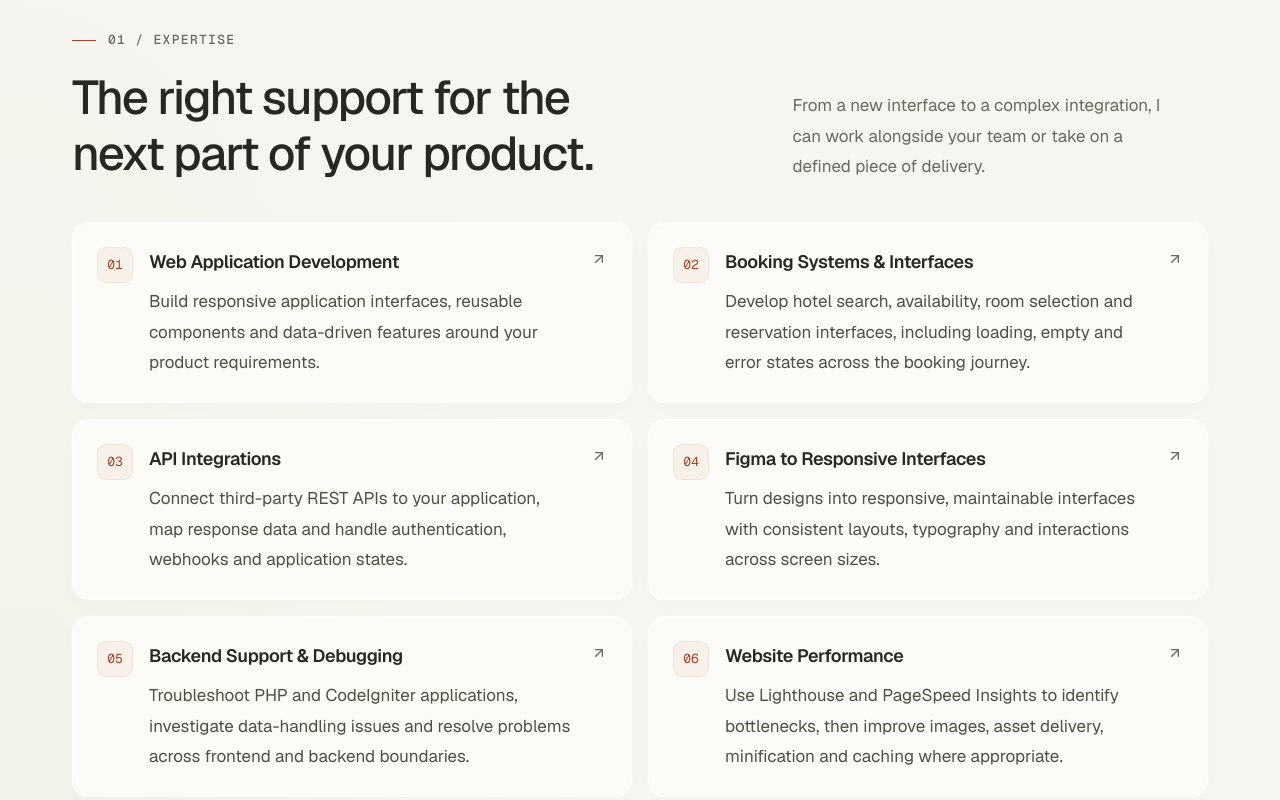
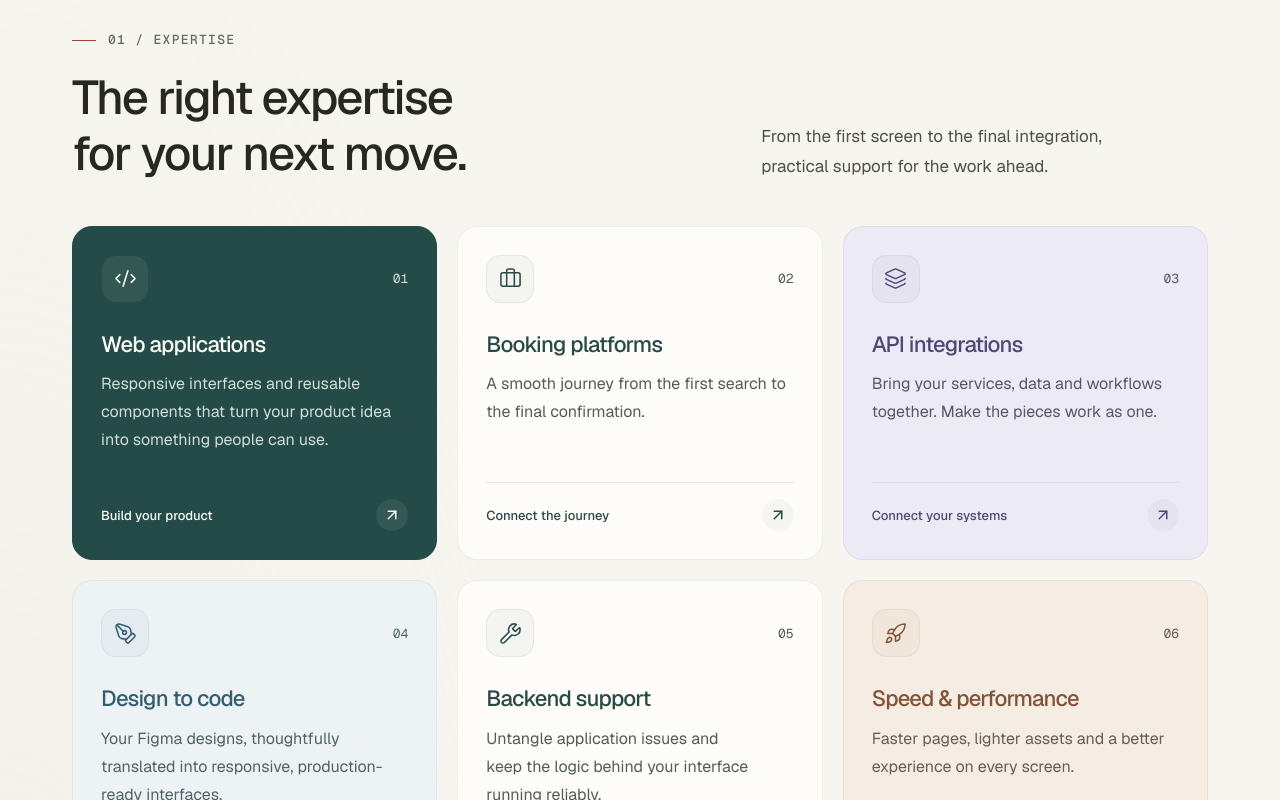
Before and after one commit to Abid-Hussain81/personal_portfolio, a Next.js app: page / in a window 1280 px wide. Shown: the part 920-1720 px from the top of the page. Built offline with nearby package versions, Linux system fonts and the light colour scheme; no server answers.

Commit message:
Redesign expertise cards with lighter content and calmer motion

```diff
--- /dev/null
+++ b/src/app/expertise-cards.css
@@ -0,0 +1,50 @@
+.home-page .expertise-intro { display: grid; align-items: end; gap: 1.5rem 4rem; }
+.home-page .expertise-intro .section-heading { max-width: 39rem; }
+.home-page .expertise-intro-copy { max-width: 24rem; font-size: 1.0625rem; line-height: 1.8; color: var(--muted-foreground); }
+.home-page .expertise-grid { display: grid; gap: 1rem; margin-top: 2.75rem; }
+.home-page .expertise-card {
+  --expertise-bg: #fdfcf8;
+  --expertise-ink: #294b46;
+  --expertise-body: #535c56;
+  --expertise-edge: #294b4614;
+  --expertise-tint: #294b460a;
+  position: relative;
+  display: flex;
+  flex-direction: column;
+  height: 100%;
+  min-height: 19rem;
+  padding: 1.75rem;
+  border: 1px solid var(--expertise-edge);
+  border-radius: 1.25rem;
+  background: var(--expertise-bg);
+  color: var(--expertise-ink);
+  transition: transform .3s ease, box-shadow .3s ease, border-color .3s ease;
+}
+.home-page .expertise-card-web-applications { --expertise-bg: #244b47; --expertise-ink: #fafbf4; --expertise-body: #d0dfd8; --expertise-edge: #244b47; --expertise-tint: #ffffff12; }
+.home-page .expertise-card-api-integrations { --expertise-bg: #eceaf5; --expertise-ink: #504773; --expertise-body: #59556b; --expertise-edge: #50477314; --expertise-tint: #5047730a; }
+.home-page .expertise-card-figma-to-code { --expertise-bg: #edf3f5; --expertise-ink: #345d70; --expertise-body: #50616a; --expertise-edge: #345d7014; --expertise-tint: #345d700a; }
+.home-page .expertise-card-website-performance { --expertise-bg: #f5ede3; --expertise-ink: #835338; --expertise-body: #6c5b50; --expertise-edge: #83533814; --expertise-tint: #8353380a; }
+.home-page .expertise-card-top { display: flex; align-items: center; justify-content: space-between; gap: 1rem; }
+.home-page .expertise-card-icon { display: grid; place-items: center; width: 3rem; height: 3rem; border: 1px solid var(--expertise-edge); border-radius: .9rem; background: var(--expertise-tint); }
+.home-page .expertise-card-index { font-family: var(--font-geist-mono), monospace; font-size: .8125rem; color: var(--expertise-body); }
+.home-page .expertise-card-copy { flex: 1; margin-top: 1.75rem; }
+.home-page .expertise-card h3 { font-size: 1.375rem; font-weight: 500; letter-spacing: -.035em; line-height: 1.25; }
+.home-page .expertise-card-copy p { max-width: 32ch; margin-top: .75rem; font-size: 1rem; line-height: 1.75; color: var(--expertise-body); text-wrap: pretty; }
+.home-page .expertise-card-bottom { display: flex; align-items: center; justify-content: space-between; gap: 1rem; margin-top: 1.75rem; padding-top: 1rem; border-top: 1px solid var(--expertise-edge); font-size: .8125rem; font-weight: 500; }
+.home-page .expertise-card-arrow { display: grid; place-items: center; flex-shrink: 0; width: 2rem; height: 2rem; border-radius: 50%; background: var(--expertise-tint); transition: background .3s ease, transform .3s ease; }
+.home-page .expertise-card:focus-visible { outline-color: var(--expertise-ink); outline-offset: 4px; }
+@media (hover: hover) and (pointer: fine) and (prefers-reduced-motion: no-preference) {
+  .home-page .expertise-card:hover { transform: translateY(-4px); border-color: var(--expertise-ink); box-shadow: 0 14px 32px #294b460c; }
+  .home-page .expertise-card:hover .expertise-card-arrow { transform: translate(2px, -2px); }
+}
+@media (min-width: 640px) { .home-page .expertise-grid { grid-template-columns: repeat(2, minmax(0, 1fr)); } }
+@media (min-width: 1024px) {
+  .home-page .expertise-intro { grid-template-columns: 1.4fr 1fr; }
+  .home-page .expertise-grid { grid-template-columns: repeat(3, minmax(0, 1fr)); gap: 1.25rem; }
+}
+@media (max-width: 639px) {
+  .home-page .expertise-grid { margin-top: 2rem; }
+  .home-page .expertise-card { min-height: 17rem; padding: 1.5rem; }
+  .home-page .expertise-card-copy { margin-top: 1.25rem; }
+  .home-page .expertise-card-bottom { margin-top: 1.25rem; }
+}
--- a/src/app/page.tsx
+++ b/src/app/page.tsx
@@ -7,6 +7,7 @@ import { ContactCTASection } from "@/components/sections/ContactCTASection";
 import { HomeEffects } from "@/components/animations/HomeEffects";
 import "./home-effects.css";
 import "./process-stack.css";
+import "./expertise-cards.css";
 
 export default function HomePage() {
   return <HomeEffects><HeroSection /><FeaturedServicesSection /><ProcessSection /><FeaturedProjectsSection /><SkillsPreviewSection /><ContactCTASection /></HomeEffects>;
--- a/src/components/animations/HomeEffects.tsx
+++ b/src/components/animations/HomeEffects.tsx
@@ -35,7 +35,7 @@ export function HomeEffects({ children }: { children: ReactNode }) {
           }
 
           const mobile = window.matchMedia("(max-width: 639px)").matches;
-          const distance = mobile ? 40 : 80;
+          const distance = Number(target.dataset.revealDistance ?? (mobile ? 40 : 80));
           const direction = target.dataset.reveal;
           const from = direction === "left" ? `translate3d(-${distance}px, 0, 0)`
             : direction === "right" ? `translate3d(${distance}px, 0, 0)`
@@ -47,12 +47,13 @@ export function HomeEffects({ children }: { children: ReactNode }) {
             { opacity: 0, transform: from },
             { opacity: 1, transform: "translate3d(0, 0, 0) scale(1)" },
           ], {
-            duration: mobile ? 750 : 1000,
+            duration: Number(target.dataset.revealDuration ?? (mobile ? .75 : 1)) * 1000,
             delay: Number(target.dataset.revealDelay || 0) * (mobile ? 500 : 1000),
             easing: "cubic-bezier(.16, 1, .3, 1)",
             fill: "both",
           });
           running.set(target, animation);
+          if (target.dataset.revealOnce === "true") observer?.unobserve(entry.target);
           animation.onfinish = () => {
             animation.cancel();
             running.delete(target);
--- a/src/components/animations/ScrollReveal.tsx
+++ b/src/components/animations/ScrollReveal.tsx
@@ -5,14 +5,17 @@ type ScrollRevealProps = {
   className?: string;
   direction?: "up" | "left" | "right" | "scale";
   delay?: number;
+  distance?: number;
+  duration?: number;
+  once?: boolean;
 };
 
 // The stationary outer wrapper keeps observation stable while its content moves.
 // Content stays visible until HomeEffects progressively enables the animations.
-export function ScrollReveal({ children, className, direction = "up", delay = 0 }: ScrollRevealProps) {
+export function ScrollReveal({ children, className, direction = "up", delay = 0, distance, duration, once = false }: ScrollRevealProps) {
   return (
     <div className={className} data-reveal-group>
-      <div className="scroll-reveal-content" data-reveal={direction} data-reveal-delay={delay}>
+      <div className="scroll-reveal-content" data-reveal={direction} data-reveal-delay={delay} data-reveal-distance={distance} data-reveal-duration={duration} data-reveal-once={once}>
         {children}
       </div>
     </div>
--- a/src/components/sections/FeaturedServicesSection.tsx
+++ b/src/components/sections/FeaturedServicesSection.tsx
@@ -4,21 +4,37 @@ import { featuredServiceIds, services } from "@/data/services";
 import { Container } from "@/components/layout/Container";
 import { SectionHeading } from "@/components/ui/SectionHeading";
 import { ScrollReveal } from "@/components/animations/ScrollReveal";
+import { serviceIconMap } from "@/components/icons/ServiceIcons";
+
+const previews: Record<string, { title: string; summary: string; label: string }> = {
+  "web-applications": { title: "Web applications", summary: "Responsive interfaces and reusable components that turn your product idea into something people can use.", label: "Build your product" },
+  "booking-platforms": { title: "Booking platforms", summary: "A smooth journey from the first search to the final confirmation.", label: "Connect the journey" },
+  "api-integrations": { title: "API integrations", summary: "Bring your services, data and workflows together. Make the pieces work as one.", label: "Connect your systems" },
+  "figma-to-code": { title: "Design to code", summary: "Your Figma designs, thoughtfully translated into responsive, production-ready interfaces.", label: "Bring designs to life" },
+  "backend-support": { title: "Backend support", summary: "Untangle application issues and keep the logic behind your interface running reliably.", label: "Keep things moving" },
+  "website-performance": { title: "Speed & performance", summary: "Faster pages, lighter assets and a better experience on every screen.", label: "Make every second count" },
+};
 
 export function FeaturedServicesSection() {
   const featured = services.filter(service => featuredServiceIds.includes(service.id));
   return <section className="section-pad section-divider" id="expertise"><Container>
-    <div className="grid gap-7 lg:grid-cols-[1fr_0.6fr] lg:items-end">
-      <ScrollReveal direction="left"><SectionHeading eyebrow="01 / Expertise" title="The right support for the next part of your product." /></ScrollReveal>
-      <ScrollReveal direction="right" delay={0.12}><p className="max-w-sm text-sm leading-relaxed text-muted">From a new interface to a complex integration, I can work alongside your team or take on a defined piece of delivery.</p></ScrollReveal>
+    <div className="expertise-intro">
+      <ScrollReveal distance={20} duration={.65} once><SectionHeading eyebrow="01 / Expertise" title="The right expertise for your next move." /></ScrollReveal>
+      <ScrollReveal distance={20} duration={.65} delay={.08} once><p className="expertise-intro-copy">From the first screen to the final integration, practical support for the work ahead.</p></ScrollReveal>
     </div>
-    <div className="mt-10 grid gap-x-14 md:grid-cols-2">
-      {featured.map((service, index) => <ScrollReveal direction={index % 2 === 0 ? "left" : "right"} delay={(index % 2) * 0.14} key={service.id}><Link href={"/services#" + service.id} className="service-row group">
-        <span className="service-index pt-1">{String(index + 1).padStart(2, "0")}</span>
-        <div className="flex-1"><h3>{service.title}</h3><p>{service.description}</p></div>
-        <ArrowUpRight className="mt-1 h-4 w-4 shrink-0 text-muted transition-colors group-hover:text-primary" aria-hidden="true" />
-      </Link></ScrollReveal>)}
+    <div className="expertise-grid">
+      {featured.map((service, index) => {
+        const preview = previews[service.id];
+        const Icon = serviceIconMap[service.icon];
+        return <ScrollReveal distance={24} duration={.65} delay={(index % 3) * .07} once key={service.id}>
+          <Link href={"/services#" + service.id} className={"expertise-card expertise-card-" + service.id}>
+            <div className="expertise-card-top"><span className="expertise-card-icon"><Icon size={23} strokeWidth={1.6} aria-hidden="true" /></span><span className="expertise-card-index" aria-hidden="true">{String(index + 1).padStart(2, "0")}</span></div>
+            <div className="expertise-card-copy"><h3>{preview?.title ?? service.title}</h3><p>{preview?.summary ?? service.description}</p></div>
+            <div className="expertise-card-bottom"><span>{preview?.label ?? "Explore this service"}</span><span className="expertise-card-arrow"><ArrowUpRight size={18} aria-hidden="true" /></span></div>
+          </Link>
+        </ScrollReveal>;
+      })}
     </div>
-    <ScrollReveal><Link className="action-text mt-8" href="/services">Explore the full scope <ArrowUpRight size={15} aria-hidden="true" /></Link></ScrollReveal>
+    <ScrollReveal distance={20} duration={.65} once><Link className="action-text mt-8" href="/services">Explore the full scope <ArrowUpRight size={15} aria-hidden="true" /></Link></ScrollReveal>
   </Container></section>;
 }
```
